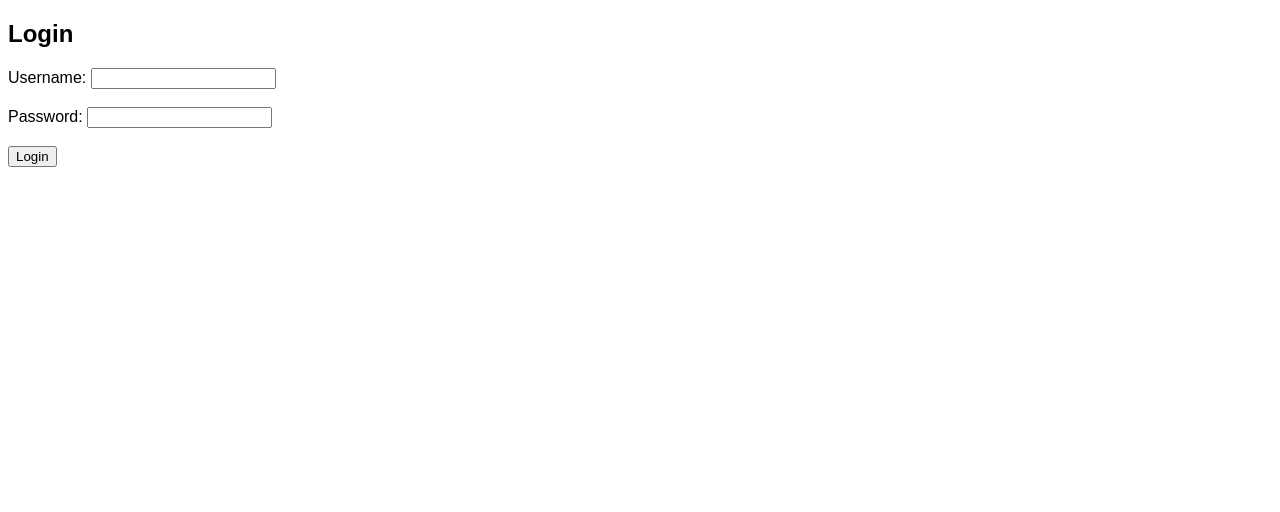
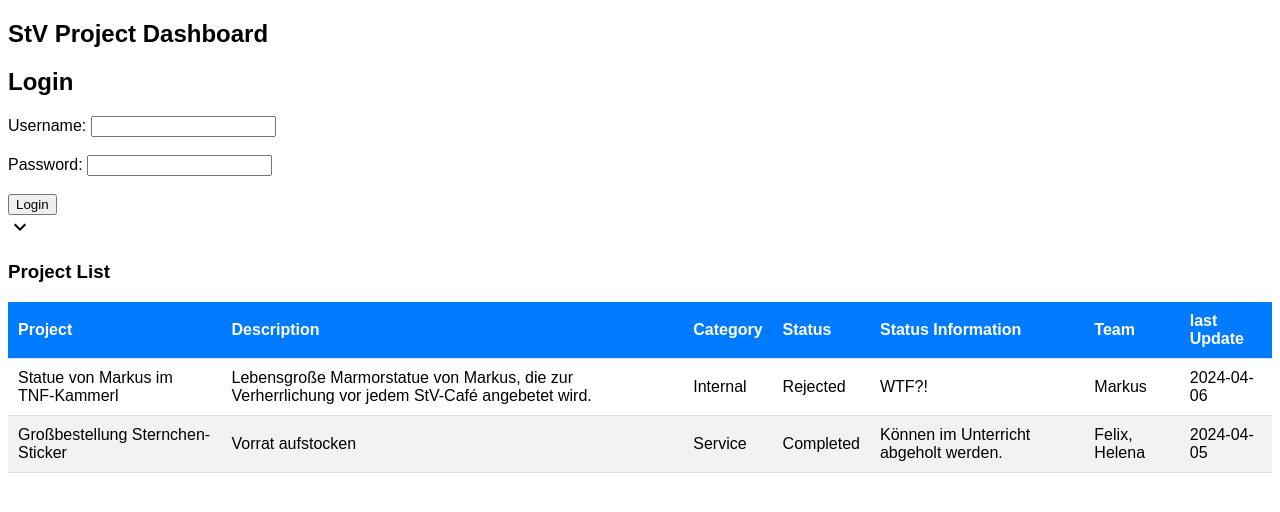
Before and after one commit to Hell-lab/FullStackWebDevelopment, a plain HTML site: page index.html in a window 1280 px wide. Drawn offline with Linux system fonts and the light colour scheme.

Commit message:
Added example projects

```diff
--- a/index.html
+++ b/index.html
@@ -5,8 +5,17 @@
     <meta name="viewport" content="width=device-width, initial-scale=1.0">
     <title>StV Project Dashboard</title>
     <link rel="stylesheet" href="style.css">
+    <style>
+        /* Additional CSS for arrow */
+        .arrow-icon {
+            cursor: pointer;
+        }
+    </style>
 </head>
 <body>
+<div id="dashboard" style="display: block;">
+    <h2>StV Project Dashboard</h2>
+
 
     <div id="login-section">
         <h2>Login</h2>
@@ -19,11 +28,13 @@
         </form>
     </div>
 
-<div id="dashboard" style="display: none;">
-    <h2>StV Project Dashboard</h2>
-
-     <!-- Add Project Button -->
-     <button id="toggle-add-project" class="btn">Add New Project</button>
+    <!-- Arrow for toggling Add Project Section -->
+    <div class="arrow-icon" id="toggle-add-project">
+        <svg xmlns="http://www.w3.org/2000/svg" viewBox="0 0 24 24" width="24" height="24">
+            <path fill="none" d="M0 0h24v24H0z"/>
+            <path d="M16.59 8.59L12 13.17 7.41 8.59 6 10l6 6 6-6z"/>
+        </svg>
+    </div>
 
     <!-- Add Project Form -->
     <div id="add-project-section" style="display: none;">
@@ -35,17 +46,16 @@
             <textarea id="project-description" name="project-description" required></textarea><br><br>
             <label for="project-category">Category:</label>
             <input type="text" id="project-category" name="project-category" required><br><br>
-            <label for="project-status">Status:</label>
-            <input type="text" id="project-status" name="project-status" required><br><br>
-            <label for="project-start-date">Start Date:</label>
-            <input type="date" id="project-start-date" name="project-start-date" required><br><br>
-            <label for="project-detailed-status">Detailed Status:</label>
-            <textarea id="project-detailed-status" name="project-detailed-status" required></textarea><br><br>
             <label for="project-team">Team:</label>
-            <input type="text" id="project-team" name="project-team" required><br><br>
+            <select id="project-team" name="project-team" multiple required>
+                <option value="Helena">Helena</option>
+                <option value="Felix">Felix</option>
+                <option value="Markus">Markus</option>
+            </select><br><br>
             <button type="submit">Add Project</button>
         </form>
     </div>
+
 
     <!-- Project List Section -->
     <div id="project-list">
@@ -53,24 +63,23 @@
         <table>
             <thead>
                 <tr>
-                    <th>Name</th>
+                    <th>Project</th>
                     <th>Description</th>
                     <th>Category</th>
                     <th>Status</th>
-                    <th>Start Date</th>
-                    <th>Detailed Status</th>
+                    <th>Status Information</th>
                     <th>Team</th>
-                    <th>Action</th>
+                    <th>last Update</th>
                 </tr>
             </thead>
             <tbody id="project-list-body">
-                <!-- Project items will be dynamically added here -->
             </tbody>
         </table>
     </div>
 </div>
 
 <script>
+
     // JavaScript code for login functionality and project management
 
     document.getElementById('login-form').addEventListener('submit', function(event) {
@@ -78,20 +87,55 @@
         var username = document.getElementById('username').value;
         var password = document.getElementById('password').value;
 
-        // Your login authentication logic goes here
 
         // For demonstration purpose, assume successful login
         document.getElementById('login-section').style.display = 'none';
         document.getElementById('dashboard').style.display = 'block';
     });
 
+    // Toggle Add Project Section
+    document.getElementById('toggle-add-project').addEventListener('click', function() {
+        var addProjectSection = document.getElementById('add-project-section');
+        addProjectSection.style.display = (addProjectSection.style.display === 'none' || addProjectSection.style.display === '') ? 'block' : 'none';
+    });
+
     document.getElementById('add-project-form').addEventListener('submit', function(event) {
         event.preventDefault();
-        // Add project logic goes here
 
-        // For demonstration purpose, let's assume project added successfully
+        // For demonstration purpose, let's pretend project added successfully
         alert('Project added successfully!');
     });
+
+     // Function to populate the table with example projects
+     function populateProjectList() {
+        var projects = [
+            { name: "Statue von Markus im TNF-Kammerl", description: "Lebensgroße Marmorstatue von Markus, die zur Verherrlichung vor jedem StV-Café angebetet wird.", category: "Internal", status: "Rejected", statusInfo: "WTF?!", team: ["Markus"], lastUpdate: "2024-04-06" },
+            { name: "Großbestellung Sternchen-Sticker", description: "Vorrat aufstocken", category: "Service", status: "Completed", statusInfo: "Können im Unterricht abgeholt werden.", team: ["Felix", "Helena"], lastUpdate: "2024-04-05" },
+        ];
+
+        var tableBody = document.getElementById('project-list-body');
+
+        // Clear existing table rows
+        tableBody.innerHTML = '';
+
+        // Populate table with projects
+        projects.forEach(function(project) {
+            var row = document.createElement('tr');
+
+            row.innerHTML = '<td>' + project.name + '</td>' +
+                             '<td>' + project.description + '</td>' +
+                             '<td>' + project.category + '</td>' +
+                             '<td>' + project.status + '</td>' +
+                             '<td>' + project.statusInfo + '</td>' +
+                             '<td>' + project.team.join(', ') + '</td>' +
+                             '<td>' + project.lastUpdate + '</td>';
+
+            tableBody.appendChild(row);
+        });
+    }
+
+    populateProjectList(); // temp
+
 </script>
 
 </body>
```
Lines whose indentation alone changed are shown as unchanged.
